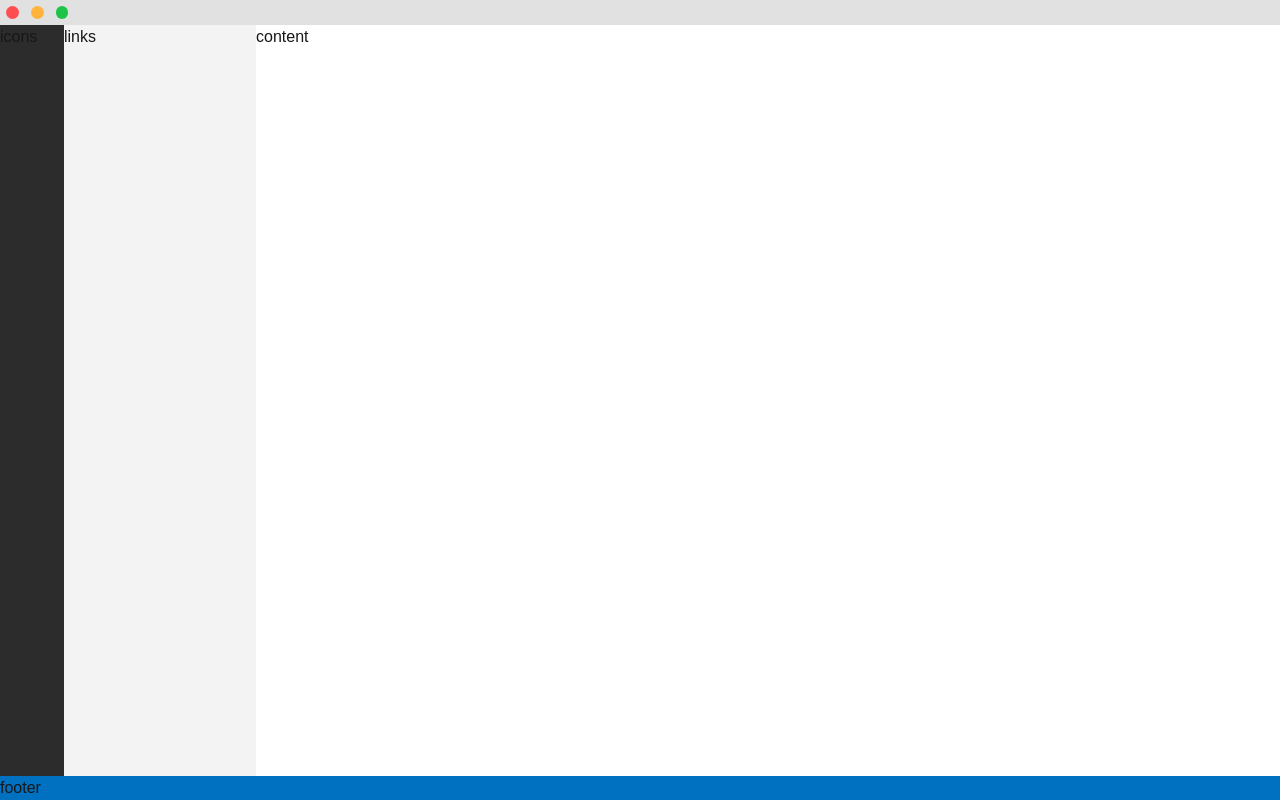
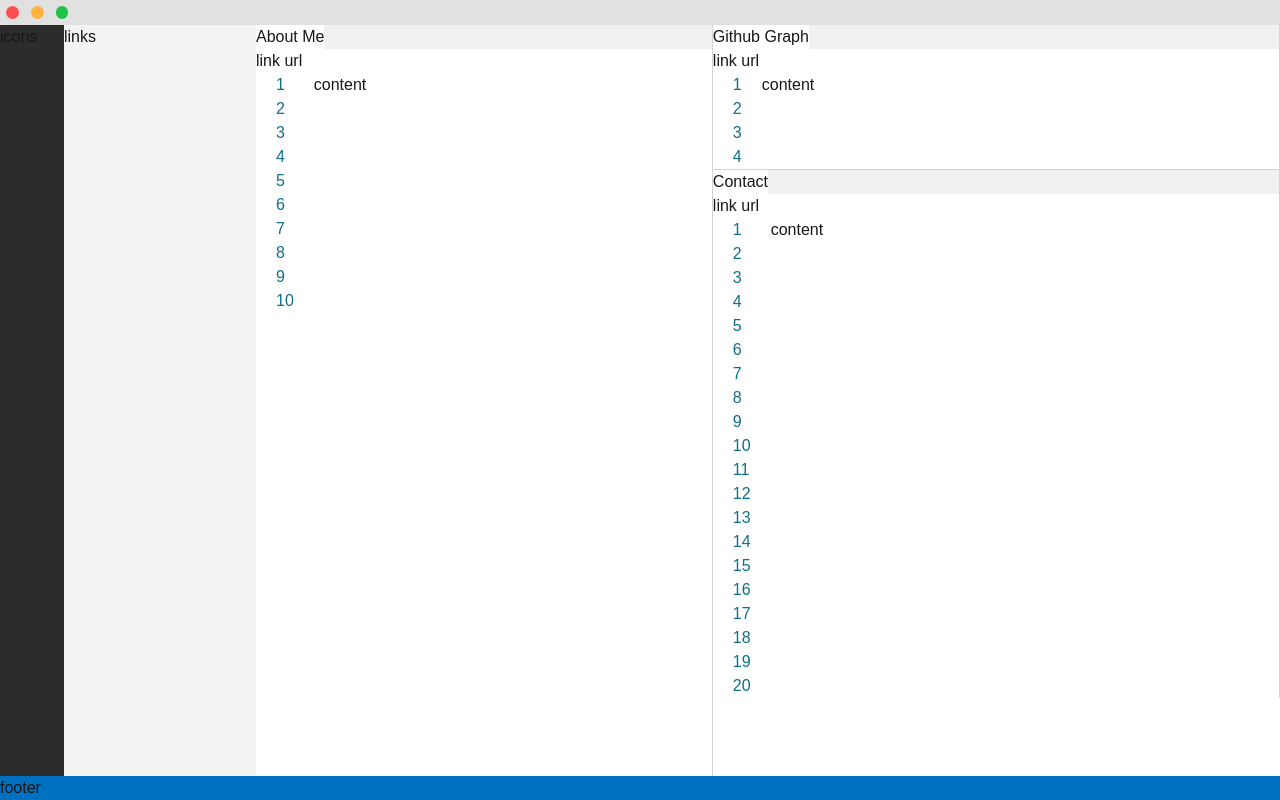
Before and after one commit to cammando016/2026-portfolio, a Next.js app in the folder 2026-portfolio/: page / in a window 1280 px wide. Built offline with nearby package versions, Linux system fonts and the light colour scheme.

Commit message:
Create CodeFile component to display portfolio content in style of a VS code open file

```diff
--- a/2026-portfolio/app/page.tsx
+++ b/2026-portfolio/app/page.tsx
@@ -1,4 +1,6 @@
+import CodeFile from '../components/CodeFile';
 import styles from '../styles/home-layout.module.scss';
+import globalStyles from '../styles/global.module.scss';
 
 export default function Home() {
   return (
@@ -16,8 +18,14 @@ export default function Home() {
         <div className={styles.filesPane}>
           <p>links</p>
         </div>
-        <div>
-          <p>content</p>
+
+        <div className={`${styles.rowFlex} ${styles.contentPane}`}>
+          <CodeFile fileName='About Me' lineCount={10} />
+
+          <div className={`${styles.splitContentPane}`}>
+            <CodeFile fileName='Github Graph' lineCount={4} />
+            <CodeFile fileName='Contact' lineCount={20}/>
+          </div>
         </div>
       </div>
 
--- /dev/null
+++ b/2026-portfolio/components/CodeFile.tsx
@@ -0,0 +1,34 @@
+import styles from '../styles/codeFile.module.scss'
+import globalStyles from '../styles/global.module.scss'
+
+interface Props {
+    fileName: string;
+    lineCount: number;
+}
+
+export default function CodeFile ( props : Props ) {
+    const lineNums : number[] = [];
+
+    for (let i = 0; i < props.lineCount; i++) {
+        lineNums.push(i+1);
+    }
+
+    return (
+        <div className={`${styles.container} ${globalStyles.greyBorderRight}`}>
+            <div className={`${globalStyles.rowFlex} ${styles.fileBar}`}>
+                <p className={` ${styles.fileName}`}>{props.fileName}</p>
+            </div>
+
+            <p>link url</p>
+
+            <div className={`${globalStyles.rowFlex}`}>
+                <div className={`${styles.lineNumsContainer}`}>
+                    {
+                        lineNums.map(l => <p key={l} className={`${styles.lineNum}`}>{l}</p>)
+                    }
+                </div>
+                <p>content</p>
+            </div>
+        </div>
+    )
+}
--- /dev/null
+++ b/2026-portfolio/styles/codeFile.module.scss
@@ -0,0 +1,19 @@
+.container {
+    flex: 1
+}
+
+.fileBar {
+    background-color: #f1f1f1;
+}
+
+.fileName {
+    background-color: white;
+}
+
+.lineNum {
+    color: #106e86;
+}
+
+.lineNumsContainer {
+    padding: 0px 20px;
+}
--- /dev/null
+++ b/2026-portfolio/styles/global.module.scss
@@ -0,0 +1,14 @@
+.rowFlex {
+    display: flex;
+    flex-direction: row;
+}
+
+.columnFlex {
+    display: flex;
+    flex-direction: column;
+}
+
+.greyBorderRight {
+    border-right-width: 1px;
+    border-right-color: lightgrey;
+}
--- a/2026-portfolio/styles/home-layout.module.scss
+++ b/2026-portfolio/styles/home-layout.module.scss
@@ -21,6 +21,18 @@
 .filesPane {
     background-color: #f3f3f3;
     width: 15%;
+}
+
+.contentPane {
+    flex-grow: 1;
+}
+
+.splitContentPane {
+    flex-grow: 1;
+    > :nth-child(2) {
+        border-top-width: 1px;
+        border-top-color: lightgrey;
+    }
 }
 
 .topScreenBar {
```
